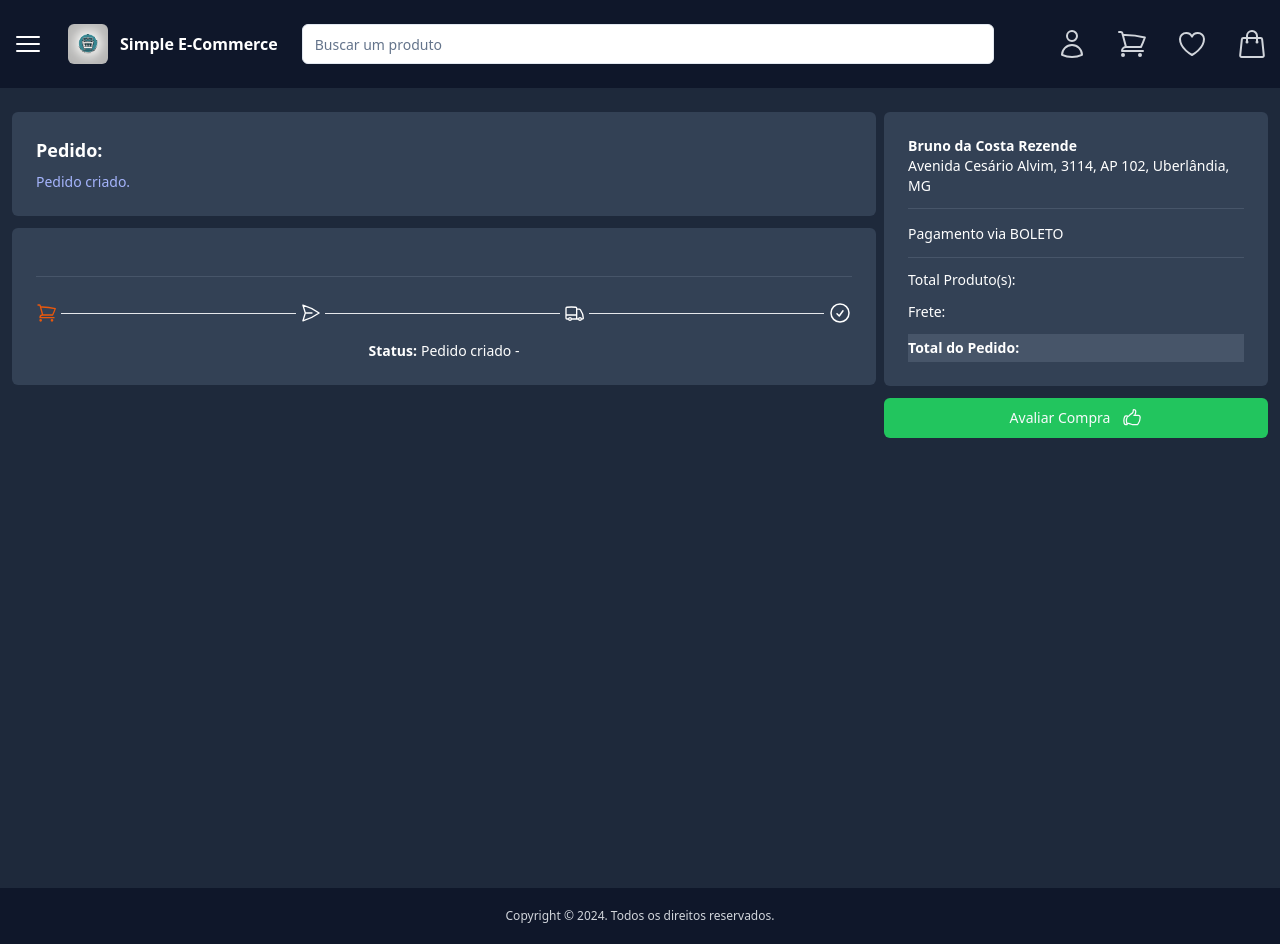
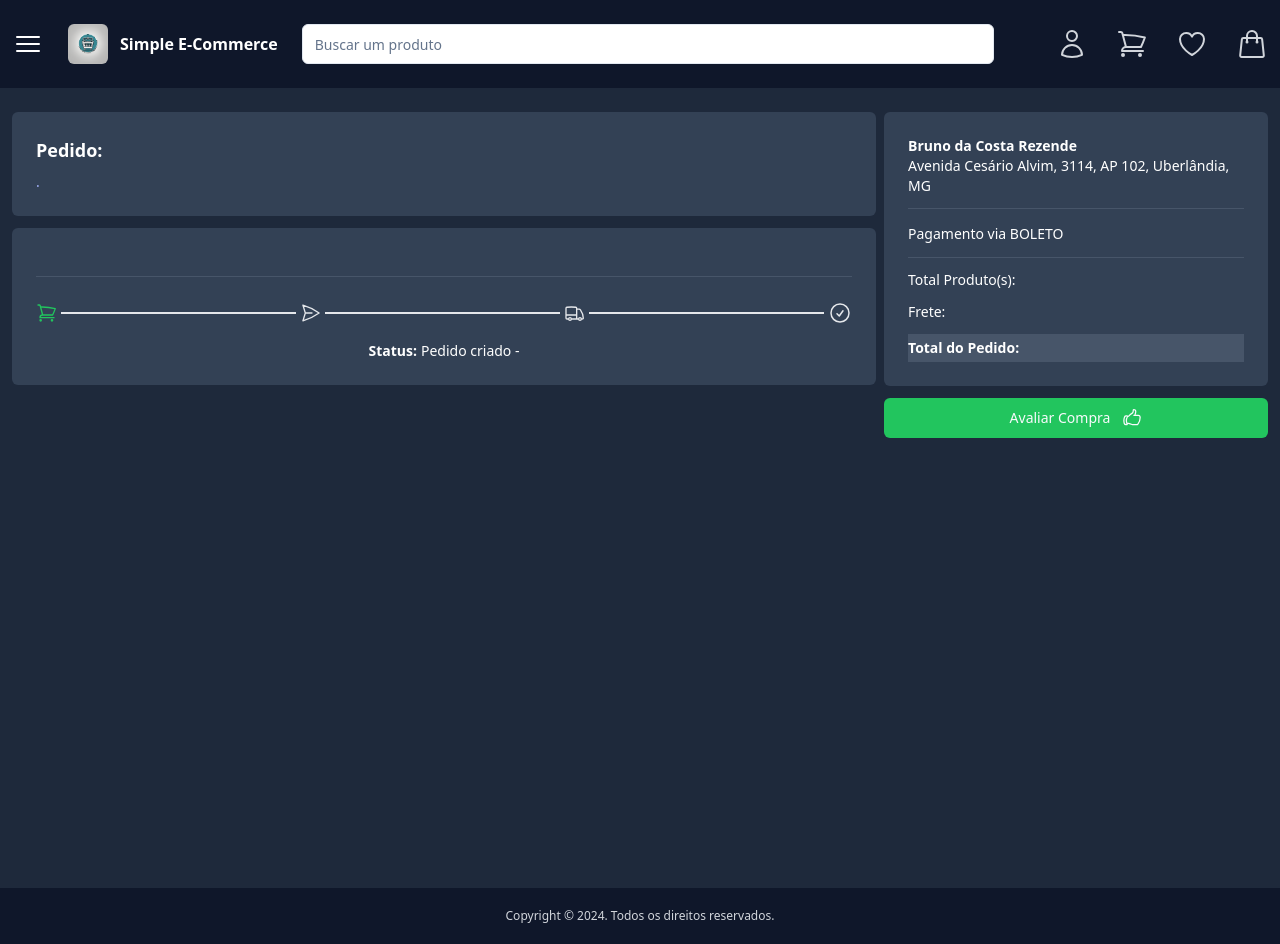
Before and after one commit to brunocrez/cna-ecommerce, a Next.js app: page /finish-order in a window 1280 px wide. Built offline with nearby package versions, Linux system fonts and the light colour scheme.

Commit message:
feat: finish order progress bar

```diff
--- a/src/components/order-status-bar.tsx
+++ b/src/components/order-status-bar.tsx
@@ -1,4 +1,4 @@
-import { colorCurrentStep } from '@/utils/colorCurrentStep'
+import { OrderStatusString, OrderStepStatus } from '@/utils/orderStatus'
 import {
   CheckCircleIcon,
   PaperAirplaneIcon,
@@ -12,33 +12,54 @@ type OrderStatusBarProps = {
 }
 
 export function OrderStatusBar({ currStep, date }: OrderStatusBarProps) {
-  const step = colorCurrentStep(currStep)
+  const stepNumber = OrderStepStatus[currStep]
+
+  const getBarColor = (n: number) => {
+    return n <= stepNumber ? 'bg-green-500' : 'bg-gray-200'
+  }
+
+  const setIconColor = (n: number) => {
+    return n <= stepNumber ? 'text-green-500' : 'text-gray-200'
+  }
+
+  const setBarColor = (n: number) =>
+    `w-full h-[2px] mx-1 ${getBarColor(
+      n,
+    )} relative after:block after:absolute after:h-[2px] after:top-0`
 
   return (
     <div className="flex flex-col gap-4">
       <div className="flex text-white">
         <div className="flex items-center w-full">
           <ShoppingCartIcon
-            className={`size-6 ${step < 1 ? 'text-orange-600' : ''}`}
+            className={`size-6 ${setIconColor(OrderStepStatus.ACCEPTED)}`}
           />
-          <div className="w-full h-[1px] mx-1 bg-gray-200 relative after:block after:absolute after:h-[2px] after:top-0"></div>
+          <div className={setBarColor(OrderStepStatus.SENT)}></div>
         </div>
         <div className="flex items-center w-full">
-          <PaperAirplaneIcon className="size-6" />
-          <div className="w-full h-[1px] mx-1 bg-gray-200 relative after:block after:absolute after:h-[2px] after:top-0 after:bg-green-800"></div>
+          <PaperAirplaneIcon
+            className={`size-6 ${setIconColor(OrderStepStatus.SENT)}`}
+          />
+          <div className={setBarColor(OrderStepStatus.IN_TRANSIT)}></div>
         </div>
         <div className="flex items-center w-full">
-          <TruckIcon className="size-6" />
-          <div className="w-full h-[1px] mx-1 bg-gray-200 relative after:block after:absolute after:h-[2px] after:top-0 after:bg-green-800"></div>
+          <TruckIcon
+            className={`size-6 ${setIconColor(OrderStepStatus.IN_TRANSIT)}`}
+          />
+          <div className={setBarColor(OrderStepStatus.DELIVERED)}></div>
         </div>
         <div className="flex items-center">
-          <CheckCircleIcon className="size-5 sm:size-6" />
+          <CheckCircleIcon
+            className={`size-5 sm:size-6 ${setIconColor(
+              OrderStepStatus.DELIVERED,
+            )}`}
+          />
         </div>
       </div>
       <div className="flex justify-center items-center gap-3 text-white text-sm">
         <p>
           <span className="font-bold mr-1">Status:</span>
-          Pedido criado - {date}
+          {OrderStatusString[currStep as string]} - {date}
         </p>
       </div>
     </div>
--- a/src/pages/finish-order.tsx
+++ b/src/pages/finish-order.tsx
@@ -7,6 +7,7 @@ import { Separator } from '@/components/ui/separator'
 import { useCheckout } from '@/contexts/CheckoutContext'
 import { formatCurrency } from '@/utils/formatCurrency'
 import { formatDateHour } from '@/utils/formateDate'
+import { OrderStatusString } from '@/utils/orderStatus'
 import { HandThumbUpIcon } from '@heroicons/react/24/outline'
 
 export default function FinishOrderPage() {
@@ -29,7 +30,11 @@ export default function FinishOrderPage() {
                   </span>
                 </div>
                 <p className="text-indigo-300 text-sm mt-2">{formatDate}</p>
-                <p className="text-indigo-300 text-sm mt-2">Pedido criado.</p>
+                <p className="text-indigo-300 text-sm mt-2">
+                  {orderResponse &&
+                    OrderStatusString[orderResponse.order.status as string]}
+                  .
+                </p>
               </section>
 
               <Button className="mt-3 w-full flex items-center gap-3 bg-green-500 lg:hidden">
--- a/src/utils/colorCurrentStep.ts
+++ /dev/null
@@ -1,17 +0,0 @@
-import { OrderStatus } from './orderStatus'
-
-export function colorCurrentStep(status: string) {
-  if (status === OrderStatus.ACCEPTED) {
-    return 0
-  }
-
-  if (status === OrderStatus.SENT) {
-    return 1
-  }
-
-  if (status === OrderStatus.IN_TRANSIT) {
-    return 2
-  }
-
-  return 3
-}
--- a/src/utils/orderStatus.ts
+++ b/src/utils/orderStatus.ts
@@ -4,3 +4,17 @@ export enum OrderStatus {
   IN_TRANSIT = 'IN_TRANSIT',
   DELIVERED = 'DELIVERED',
 }
+
+export const OrderStatusString = {
+  ACCEPTED: 'Pedido criado',
+  SENT: 'Pedido enviado',
+  IN_TRANSIT: 'Pedido à caminho',
+  DELIVERED: 'Pedido entregue',
+} as Record<string, string>
+
+export const OrderStepStatus = {
+  ACCEPTED: 0,
+  SENT: 1,
+  IN_TRANSIT: 2,
+  DELIVERED: 3,
+} as Record<string, number>
```
